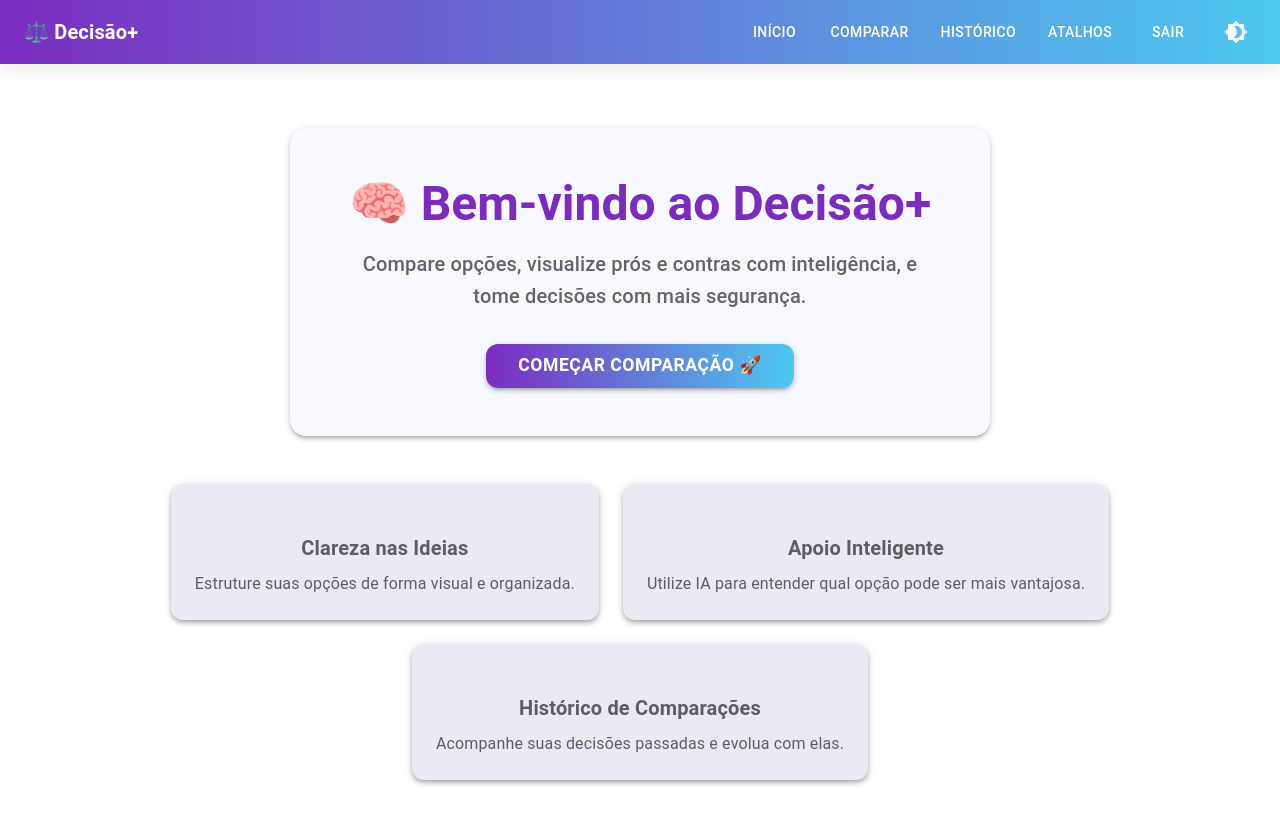
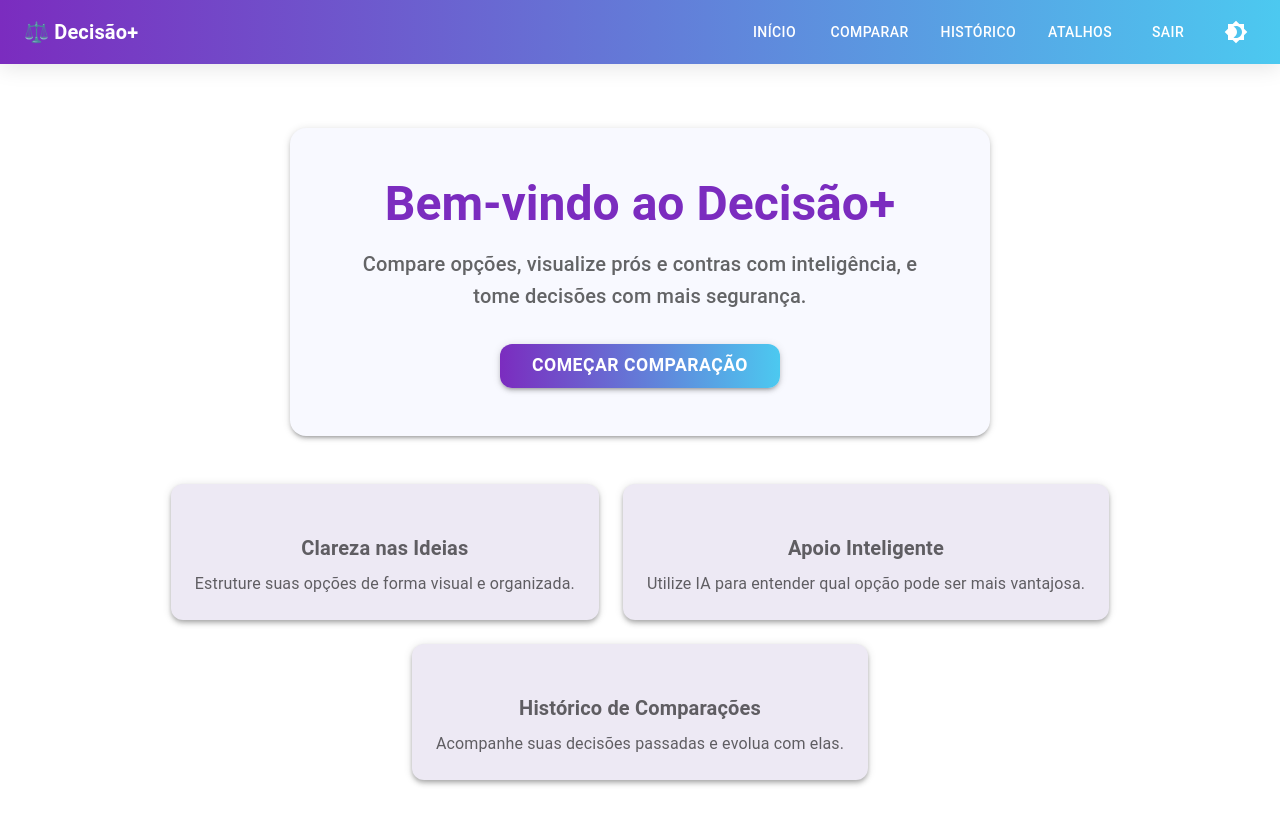
Before and after one commit to gustavofelisbino/TrabalhoFront, a React (Vite) app: page / in a window 1280 px wide. Shown: the top 824 px of the page. Built offline with nearby package versions, Linux system fonts and the light colour scheme; no server answers; sample sign-in values are in the browser's storage; some icons are missing.

Commit message:
Update Home.jsx

```diff
--- a/src/pages/Home.jsx
+++ b/src/pages/Home.jsx
@@ -51,7 +51,7 @@ export default function Home() {
         }}
       >
         <Typography variant="h3" component="h1" sx={{ fontWeight: 'bold', mb: 2, color: '#7B2CBF' }}>
-          🧠 Bem-vindo ao Decisão+
+          Bem-vindo ao Decisão+
         </Typography>
 
         <Typography variant="h6" sx={{ mb: 4, color: 'text.secondary' }}>
@@ -74,7 +74,7 @@ export default function Home() {
             boxShadow: 3,
           }}
         >
-          Começar Comparação 🚀
+          Começar Comparação
         </Button>
       </Paper>
 
```
